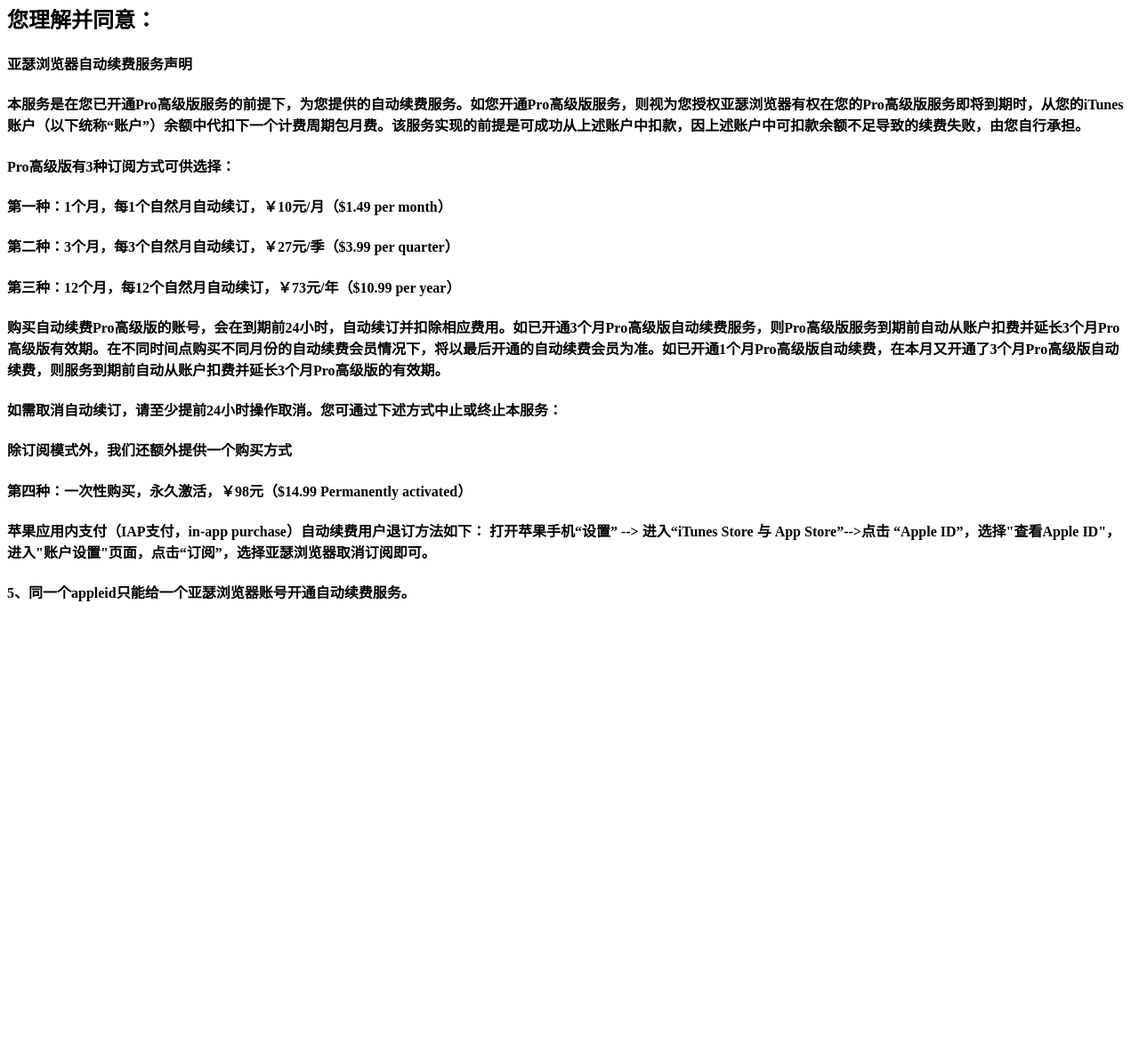
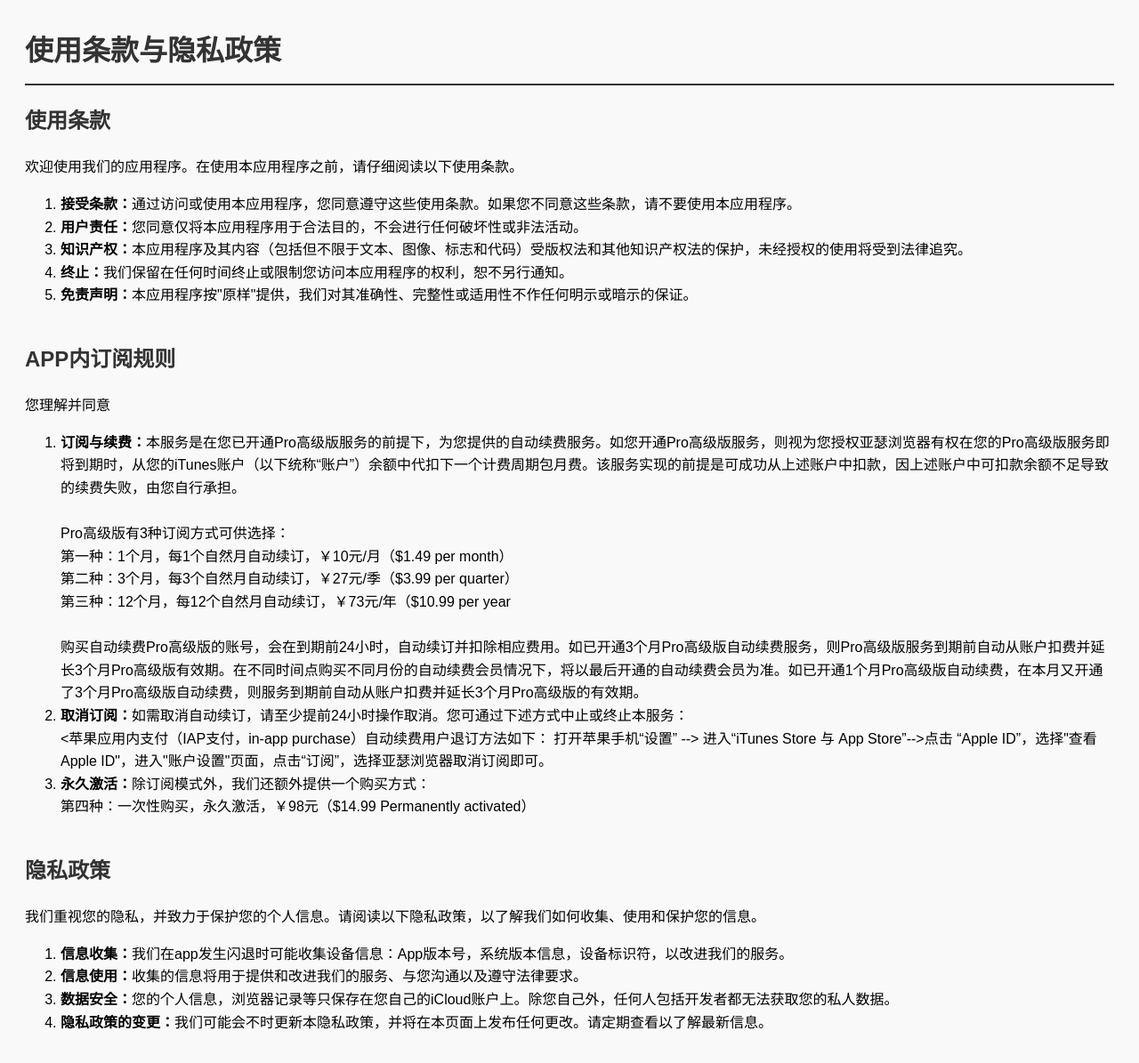
Before and after one commit to ysbrowser/ys, a plain HTML site: page privacypolicy.html in a window 1280 px wide. Shown: the part 17-1212 px from the top of the page at 89% size. Before the commit the page ends 800 px from the top, so only its background shows below. Drawn offline with Linux system fonts and the light colour scheme.

Commit message:
Update privacypolicy.html

```diff
--- a/privacypolicy.html
+++ b/privacypolicy.html
@@ -1,25 +1,73 @@
 <!DOCTYPE html>
-<html>
+<html lang="en">
 <head>
-    <meta charset="utf-8">
-    <meta name="viewport" content="width=device-width, initial-scale=1, user-scalable=no, minimal-ui"/>
-    <meta name="apple-mobile-web-app-capable" content="yes"/>
-    <meta name="format-detection" content="telephone=no, email=no"/>
+    <meta charset="UTF-8">
+    <meta name="viewport" content="width=device-width, initial-scale=1.0">
     <title>使用条款与隐私政策</title>
-<head>
-    <body>
-<h2>您理解并同意：</h2>
-<h4>亚瑟浏览器自动续费服务声明</h3>
-<h4>本服务是在您已开通Pro高级版服务的前提下，为您提供的自动续费服务。如您开通Pro高级版服务，则视为您授权亚瑟浏览器有权在您的Pro高级版服务即将到期时，从您的iTunes账户（以下统称“账户”）余额中代扣下一个计费周期包月费。该服务实现的前提是可成功从上述账户中扣款，因上述账户中可扣款余额不足导致的续费失败，由您自行承担。</h3>
-<h4>Pro高级版有3种订阅方式可供选择：</h4>
-<h4>第一种：1个月，每1个自然月自动续订，￥10元/月（$1.49 per month）</h4>
-<h4>第二种：3个月，每3个自然月自动续订，￥27元/季（$3.99 per quarter）</h4>
-<h4>第三种：12个月，每12个自然月自动续订，￥73元/年（$10.99 per year）</h4>
-<h4>购买自动续费Pro高级版的账号，会在到期前24小时，自动续订并扣除相应费用。如已开通3个月Pro高级版自动续费服务，则Pro高级版服务到期前自动从账户扣费并延长3个月Pro高级版有效期。在不同时间点购买不同月份的自动续费会员情况下，将以最后开通的自动续费会员为准。如已开通1个月Pro高级版自动续费，在本月又开通了3个月Pro高级版自动续费，则服务到期前自动从账户扣费并延长3个月Pro高级版的有效期。</h3>
-<h4>如需取消自动续订，请至少提前24小时操作取消。您可通过下述方式中止或终止本服务：</h4>
-<h4>除订阅模式外，我们还额外提供一个购买方式</h4>
-<h4>第四种：一次性购买，永久激活，￥98元（$14.99 Permanently activated）</h4>
-<h4>苹果应用内支付（IAP支付，in-app purchase）自动续费用户退订方法如下： 打开苹果手机“设置” --> 进入“iTunes Store 与 App Store”-->点击 “Apple ID”，选择"查看Apple ID"，进入"账户设置"页面，点击“订阅”，选择亚瑟浏览器取消订阅即可。</h4>
-<h4>5、同一个appleid只能给一个亚瑟浏览器账号开通自动续费服务。</h4>
+    <style>
+        body {
+            font-family: Arial, sans-serif;
+            line-height: 1.6;
+            padding: 20px;
+            background-color: #f9f9f9;
+        }
+        h1, h2 {
+            color: #333;
+        }
+        h1 {
+            border-bottom: 2px solid #333;
+            padding-bottom: 10px;
+        }
+        section {
+            margin-bottom: 40px;
+        }
+    </style>
+</head>
+<body>
+    <h1>使用条款与隐私政策</h1>
+
+    <section>
+        <h2>使用条款</h2>
+        <p>欢迎使用我们的应用程序。在使用本应用程序之前，请仔细阅读以下使用条款。</p>
+        <ol>
+            <li><strong>接受条款：</strong>通过访问或使用本应用程序，您同意遵守这些使用条款。如果您不同意这些条款，请不要使用本应用程序。</li>
+            <li><strong>用户责任：</strong>您同意仅将本应用程序用于合法目的，不会进行任何破坏性或非法活动。</li>
+            <li><strong>知识产权：</strong>本应用程序及其内容（包括但不限于文本、图像、标志和代码）受版权法和其他知识产权法的保护，未经授权的使用将受到法律追究。</li>
+            <li><strong>终止：</strong>我们保留在任何时间终止或限制您访问本应用程序的权利，恕不另行通知。</li>
+            <li><strong>免责声明：</strong>本应用程序按"原样"提供，我们对其准确性、完整性或适用性不作任何明示或暗示的保证。</li>
+        </ol>
+    </section>
+
+    <section>
+        <h2>APP内订阅规则</h2>
+        <p>您理解并同意</p>
+        <ol>
+            <li><strong>订阅与续费：</strong>本服务是在您已开通Pro高级版服务的前提下，为您提供的自动续费服务。如您开通Pro高级版服务，则视为您授权亚瑟浏览器有权在您的Pro高级版服务即将到期时，从您的iTunes账户（以下统称“账户”）余额中代扣下一个计费周期包月费。该服务实现的前提是可成功从上述账户中扣款，因上述账户中可扣款余额不足导致的续费失败，由您自行承担。
+            </br></br>Pro高级版有3种订阅方式可供选择：
+            </br>第一种：1个月，每1个自然月自动续订，￥10元/月（$1.49 per month）
+            </br>第二种：3个月，每3个自然月自动续订，￥27元/季（$3.99 per quarter）
+            </br>第三种：12个月，每12个自然月自动续订，￥73元/年（$10.99 per year
+            </br></br>购买自动续费Pro高级版的账号，会在到期前24小时，自动续订并扣除相应费用。如已开通3个月Pro高级版自动续费服务，则Pro高级版服务到期前自动从账户扣费并延长3个月Pro高级版有效期。在不同时间点购买不同月份的自动续费会员情况下，将以最后开通的自动续费会员为准。如已开通1个月Pro高级版自动续费，在本月又开通了3个月Pro高级版自动续费，则服务到期前自动从账户扣费并延长3个月Pro高级版的有效期。</li>
+
+            <li><strong>取消订阅：</strong>如需取消自动续订，请至少提前24小时操作取消。您可通过下述方式中止或终止本服务：
+            </br><苹果应用内支付（IAP支付，in-app purchase）自动续费用户退订方法如下： 打开苹果手机“设置” --> 进入“iTunes Store 与 App Store”-->点击 “Apple ID”，选择"查看Apple ID"，进入"账户设置"页面，点击“订阅”，选择亚瑟浏览器取消订阅即可。</li>
+
+            <li><strong>永久激活：</strong>除订阅模式外，我们还额外提供一个购买方式：
+            </br>第四种：一次性购买，永久激活，￥98元（$14.99 Permanently activated）</li>
+
+
+        </ol>
+    </section>
+
+    <section>
+        <h2>隐私政策</h2>
+        <p>我们重视您的隐私，并致力于保护您的个人信息。请阅读以下隐私政策，以了解我们如何收集、使用和保护您的信息。</p>
+        <ol>
+            <li><strong>信息收集：</strong>我们在app发生闪退时可能收集设备信息：App版本号，系统版本信息，设备标识符，以改进我们的服务。</li>
+            <li><strong>信息使用：</strong>收集的信息将用于提供和改进我们的服务、与您沟通以及遵守法律要求。</li>
+            <li><strong>数据安全：</strong>您的个人信息，浏览器记录等只保存在您自己的iCloud账户上。除您自己外，任何人包括开发者都无法获取您的私人数据。</li>
+            <li><strong>隐私政策的变更：</strong>我们可能会不时更新本隐私政策，并将在本页面上发布任何更改。请定期查看以了解最新信息。</li>
+        </ol>
+    </section>
 </body>
 </html>
```
